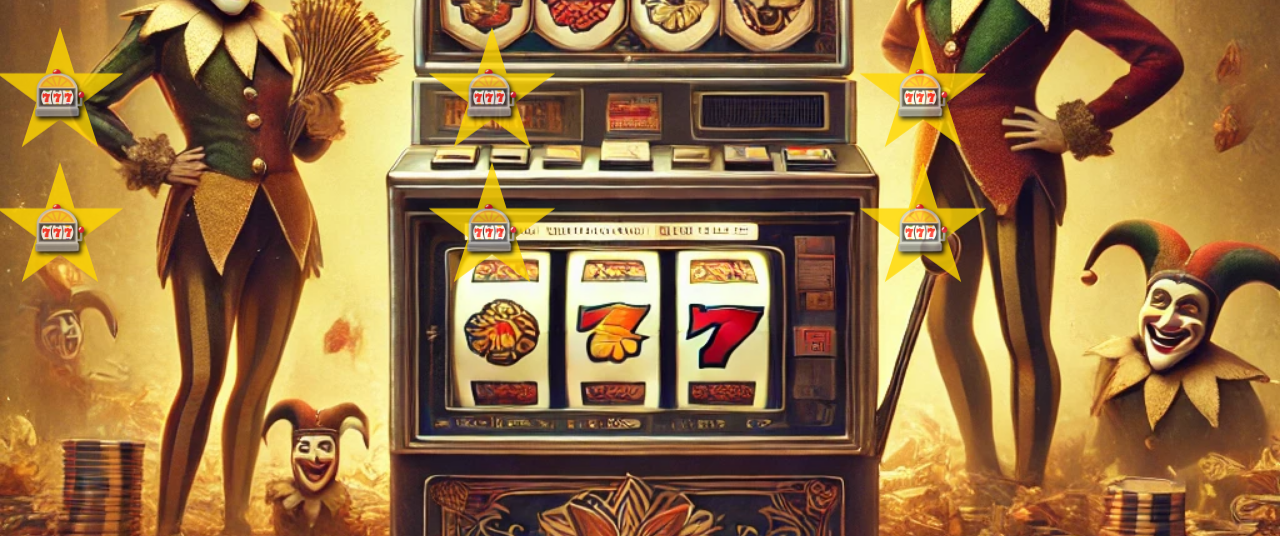
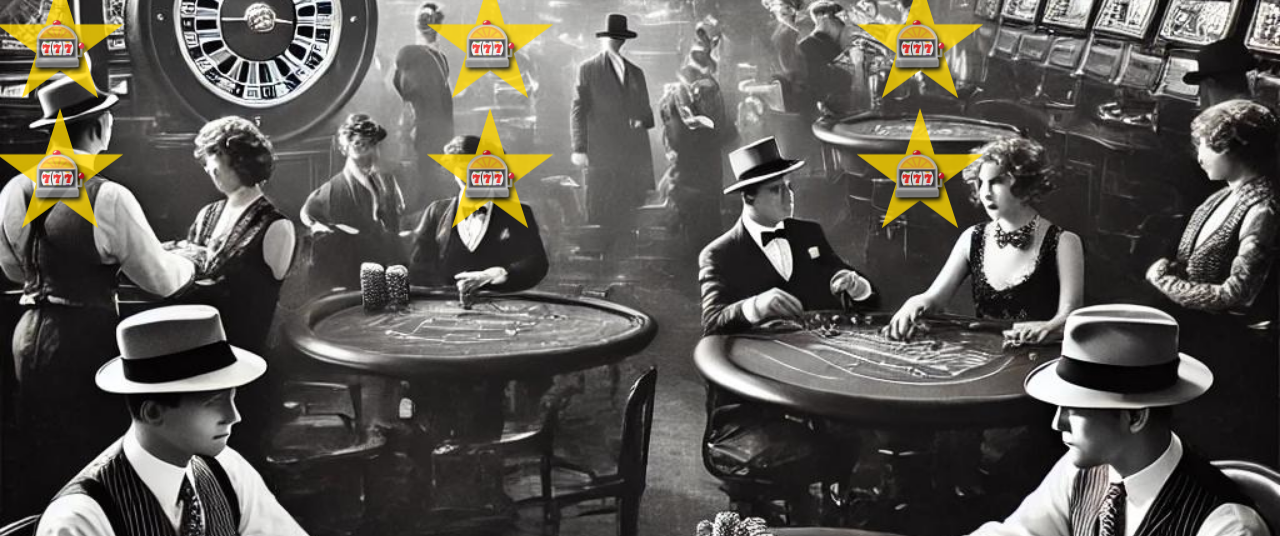
Before and after one commit to enjoyluck/Raspadita.online, a plain HTML site: page index.html in a window 1280 px wide. Shown: the part 225-761 px from the top of the page. Drawn offline with Linux system fonts and the light colour scheme; grey boxes are pictures that could not be loaded.

Commit message:
Actualizar index.html

```diff
--- a/index.html
+++ b/index.html
@@ -8,7 +8,7 @@
         body {
             font-family: Arial, sans-serif;
             text-align: center;
-            background-image: url('https://raw.githubusercontent.com/enjoyluck/Raspadita.online/refs/heads/main/raspa.jpg');
+            background-image: url('https://raw.githubusercontent.com/enjoyluck/Raspadita.online/refs/heads/main/blackcasino.jpg');
             background-size: cover;
             background-position: center;
             background-repeat: no-repeat;
@@ -36,9 +36,9 @@
         .scratch-card {
             display: grid;
             grid-template-columns: repeat(3, 1fr);
-            gap: 15px;
+            gap: 10px;
             justify-content: center;
-            margin-top: 20px;
+            margin-top: -29px;
         }
         /* CONFIGURACION ANIMACION ESTRELLA*/
         .estrella {
@@ -178,7 +178,7 @@
 </head>
 <body>
   <script>
-        let gameVersion = "V8";
+        let gameVersion = "V9";
         let prizes = ["200", "300", "450", "10%", "15%", "10%"];
         prizes = prizes.sort(() => Math.random() - 0.5);
         let played = false;
```
